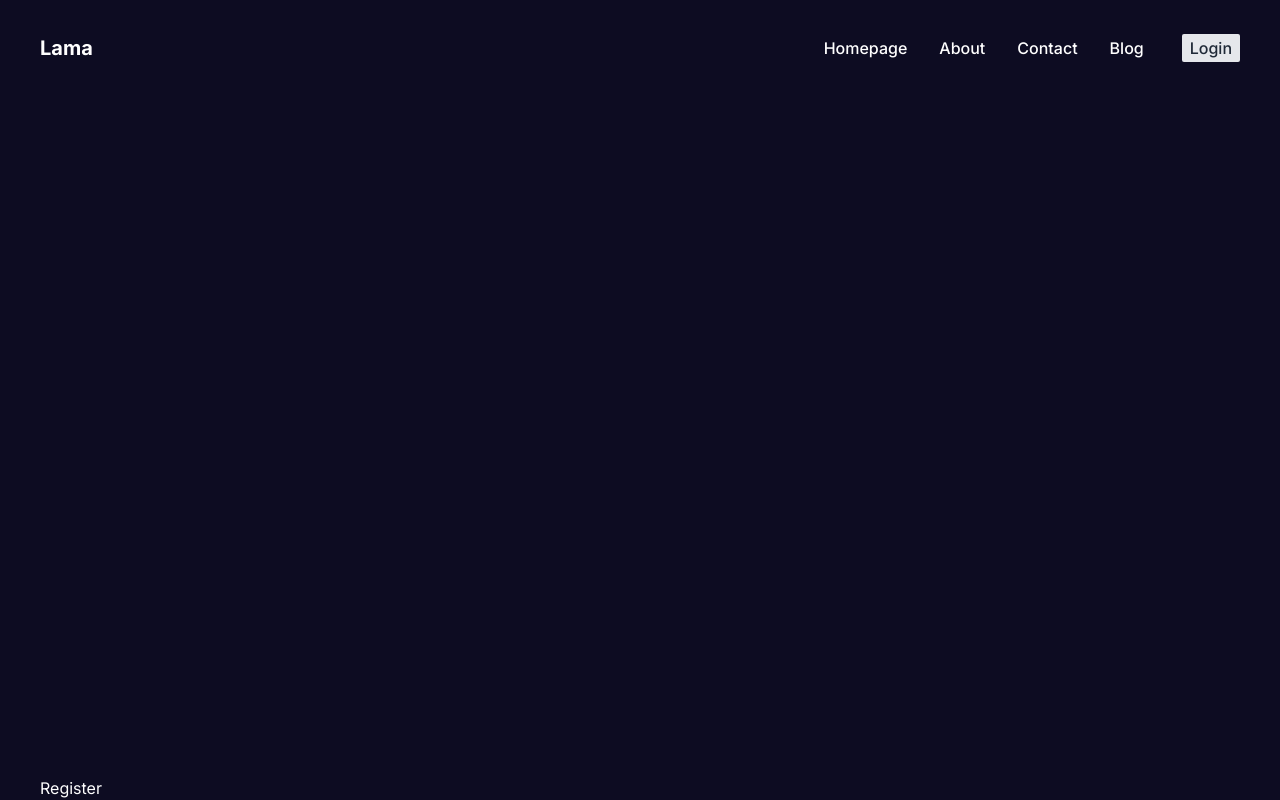
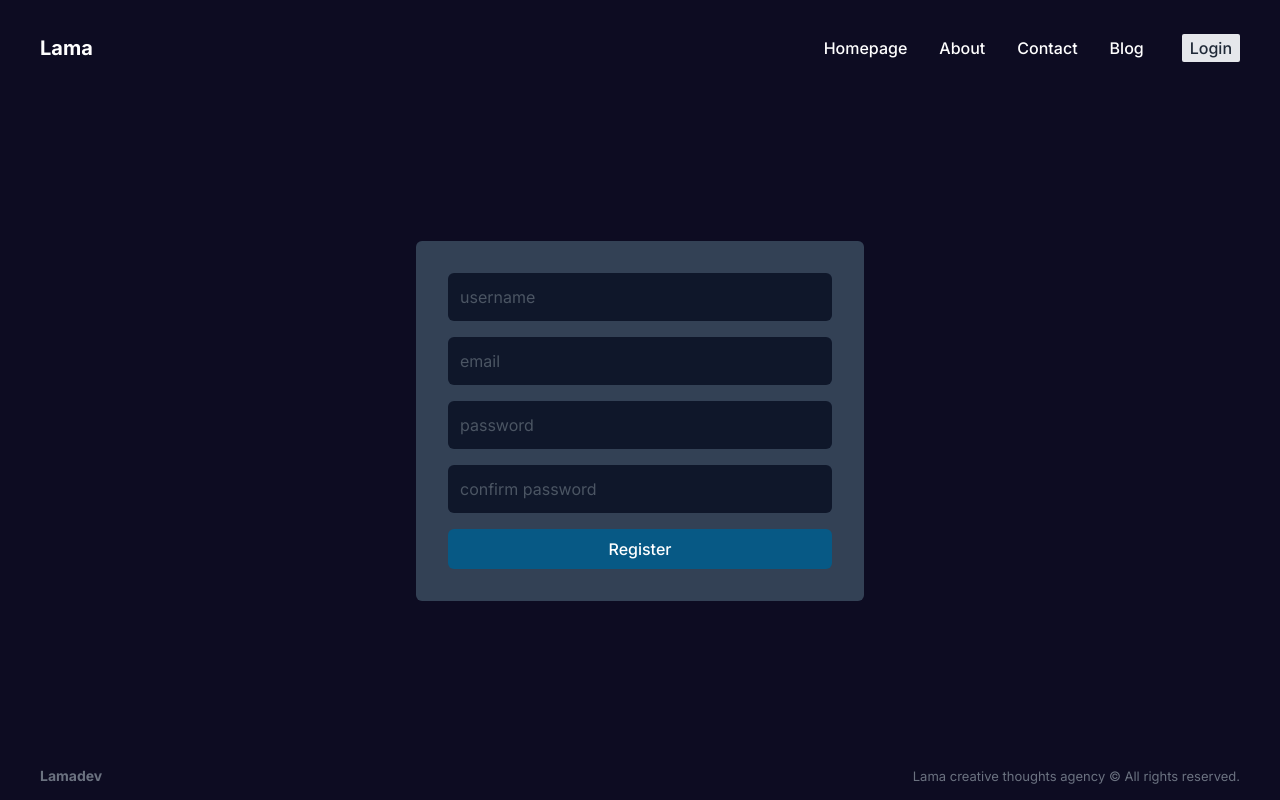
Before and after one commit to negar-karimnejad/creative-agency, a Next.js app: page /register in a window 1280 px wide. Built offline with nearby package versions, Linux system fonts and the light colour scheme; no server answers.

Commit message:
set up credentials for login

```diff
--- a/package.json
+++ b/package.json
@@ -9,12 +9,13 @@
     "lint": "next lint"
   },
   "dependencies": {
-    "bcrypt": "^5.1.1",
+    "bcryptjs": "^2.4.3",
     "mongoose": "^8.1.1",
     "next": "14.1.0",
     "next-auth": "^4.24.5",
     "react": "^18",
     "react-dom": "^18",
+    "react-social-login-buttons": "^3.9.1",
     "swr": "^2.2.4"
   },
   "devDependencies": {
--- a/src/app/(auth)/login/page.jsx
+++ b/src/app/(auth)/login/page.jsx
@@ -1,35 +1,38 @@
 "use client";
 
-import { signIn, signOut, useSession } from "next-auth/react";
-import Image from "next/image";
+import { login } from "@/lib/actions";
+import { signIn, useSession } from "next-auth/react";
+import { GithubLoginButton } from "react-social-login-buttons";
 
 export default function LoginPage() {
   const { data: session } = useSession();
-  if (session) {
-    return (
-      <div className="flex">
-        Signed in as {session.user.email} <br />
-        <Image
-          className="rounded-full"
-          src={session?.user?.image}
-          alt="Profile"
-          height={60}
-          width={60}
-        />
-        <button onClick={() => signOut()}>Sign out</button>
-      </div>
-    );
-  }
+console.log(session);
   return (
     <div>
-      {!session ? (
-        <button onClick={() => signIn("github")}>Sign in with GitHub</button>
-      ) : (
-        <>
-          <p>Welcome, {session.user.name}!</p>
-          <button onClick={() => signOut()}>Sign out</button>
-        </>
-      )}
+      <form
+        action={login}
+        className="bg-slate-700 p-8 mx-auto rounded-md max-w-md"
+      >
+        <input
+          type="text"
+          name="username"
+          placeholder="username"
+          className="mb-4 placeholder:text-gray-600 bg-slate-900 outline-none text-white p-3 rounded-md w-full"
+        />
+        <input
+          type="password"
+          name="password"
+          placeholder="password"
+          className="mb-4 placeholder:text-gray-600 bg-slate-900 outline-none text-white p-3 rounded-md w-full"
+        />
+        <button className="mb-2 bg-sky-800 w-full p-3 rounded-md transition-all font-medium hover:bg-sky-700">
+          Login
+        </button>
+        <GithubLoginButton
+          className="w-full"
+          onClick={() => signIn("github")}
+        />
+      </form>
     </div>
   );
 }
--- a/src/app/(auth)/register/page.jsx
+++ b/src/app/(auth)/register/page.jsx
@@ -1,9 +1,40 @@
-import React from 'react'
+import { register } from "@/lib/actions";
 
 function Register() {
   return (
-    <div>Register</div>
-  )
+    <form
+      action={register}
+      className="bg-slate-700 p-8 mx-auto rounded-md max-w-md"
+    >
+      <input
+        type="text"
+        name="username"
+        placeholder="username"
+        className="mb-4 placeholder:text-gray-600 bg-slate-900 outline-none text-white p-3 rounded-md w-full"
+      />
+      <input
+        type="email"
+        name="email"
+        placeholder="email"
+        className="mb-4 placeholder:text-gray-600 bg-slate-900 outline-none text-white p-3 rounded-md w-full"
+      />
+      <input
+        type="password"
+        name="password"
+        placeholder="password"
+        className="mb-4 placeholder:text-gray-600 bg-slate-900 outline-none text-white p-3 rounded-md w-full"
+      />
+      <input
+        type="password"
+        name="confirmPassword"
+        placeholder="confirm password"
+        className="mb-4 placeholder:text-gray-600 bg-slate-900 outline-none text-white p-3 rounded-md w-full"
+      />
+      <button className="bg-sky-800 w-full p-2 rounded-md transition-all font-medium hover:bg-sky-700">
+        Register
+      </button>
+    </form>
+  );
 }
 
-export default Register
+export default Register;
--- a/src/app/api/auth/[...nextauth]/route.js
+++ b/src/app/api/auth/[...nextauth]/route.js
@@ -1,3 +1,5 @@
+import { User } from "@/lib/models";
+import connectDB from "@/lib/utilies";
 import NextAuth from "next-auth";
 import Github from "next-auth/providers/github";
 
@@ -10,7 +12,25 @@ const handler = NextAuth({
   ],
   callbacks: {
     async signIn({ user, account, profile }) {
-      console.log(user);
+      if (account.provider === "github") {
+        connectDB();
+        try {
+          const existedUser = await User.findOne({ email: user.email });
+
+          if (!existedUser) {
+            const newUser = new User({
+              username: profile.login,
+              email: profile.email,
+              image: profile.avatar_url,
+            });
+            await newUser.save();
+          }
+        } catch (error) {
+          console.log(error);
+          return false;
+        }
+      }
+      return true;
     },
   },
 });
--- a/src/app/layout.js
+++ b/src/app/layout.js
@@ -2,6 +2,7 @@ import Navbar from "@/components/navbar/Navbar";
 import { AuthProvider } from "@/lib/AuthProvider";
 import { Inter } from "next/font/google";
 import "./globals.css";
+import Footer from "@/components/footer/Footer";
 
 const inter = Inter({ subsets: ["latin"] });
 
@@ -21,6 +22,7 @@ export default function RootLayout({ children }) {
           <div className="container mx-auto px-10 flex flex-col justify-between min-h-[100vh]">
             <Navbar />
             {children}
+            <Footer />
           </div>
         </AuthProvider>
       </body>
--- a/src/lib/actions.js
+++ b/src/lib/actions.js
@@ -1,8 +1,10 @@
 "use server";
 
 import connectDB from "./utilies";
-import { Post } from "./models";
+import { Post, User } from "./models";
 import { revalidatePath } from "next/cache";
+import bcrypt from "bcryptjs";
+import { signIn } from "next-auth/react";
 
 export const addPost = async (formData) => {
   const { title, description, userId, slug } = Object.fromEntries(formData);
@@ -30,8 +32,46 @@ export const deletePost = async (formData) => {
   try {
     connectDB();
     await Post.findOneAndDelete(id);
-    revalidatePath("/blog")
+    revalidatePath("/blog");
   } catch (error) {
     console.log(error);
   }
 };
+
+export const register = async (formData) => {
+  const { username, email, password, confirmPassword } =
+    Object.fromEntries(formData);
+  if (password !== confirmPassword) {
+    throw new Error("Passwords do not match.");
+  }
+  try {
+    connectDB();
+
+    const existedUser = await User.findOne({ username });
+
+    if (existedUser) {
+      throw new Error("User already registered");
+    }
+
+    const hashedPassword = bcrypt.hashSync(password, 10);
+
+    const newUser = new User({
+      username,
+      email,
+      password: hashedPassword,
+    });
+
+    await newUser.save();
+  } catch (error) {
+    console.log(error);
+  }
+};
+
+export const login = async (formData) => {
+  const { username, password } = Object.fromEntries(formData);
+  try {
+    await signIn("credentials", { username, password });
+  } catch (error) {
+    console.log(error);
+  }
+};
--- a/src/lib/models.js
+++ b/src/lib/models.js
@@ -17,10 +17,9 @@ const userSchema = new mongoose.Schema(
     },
     password: {
       type: String,
-      required: true,
       min: 6,
     },
-    img: {
+    image: {
       type: String,
     },
     isAdmin: {
```
Also changed, not shown: src/lib/auth.js (+36 -0 lines), 1 other file (tests, documents, lock files or other folders).
